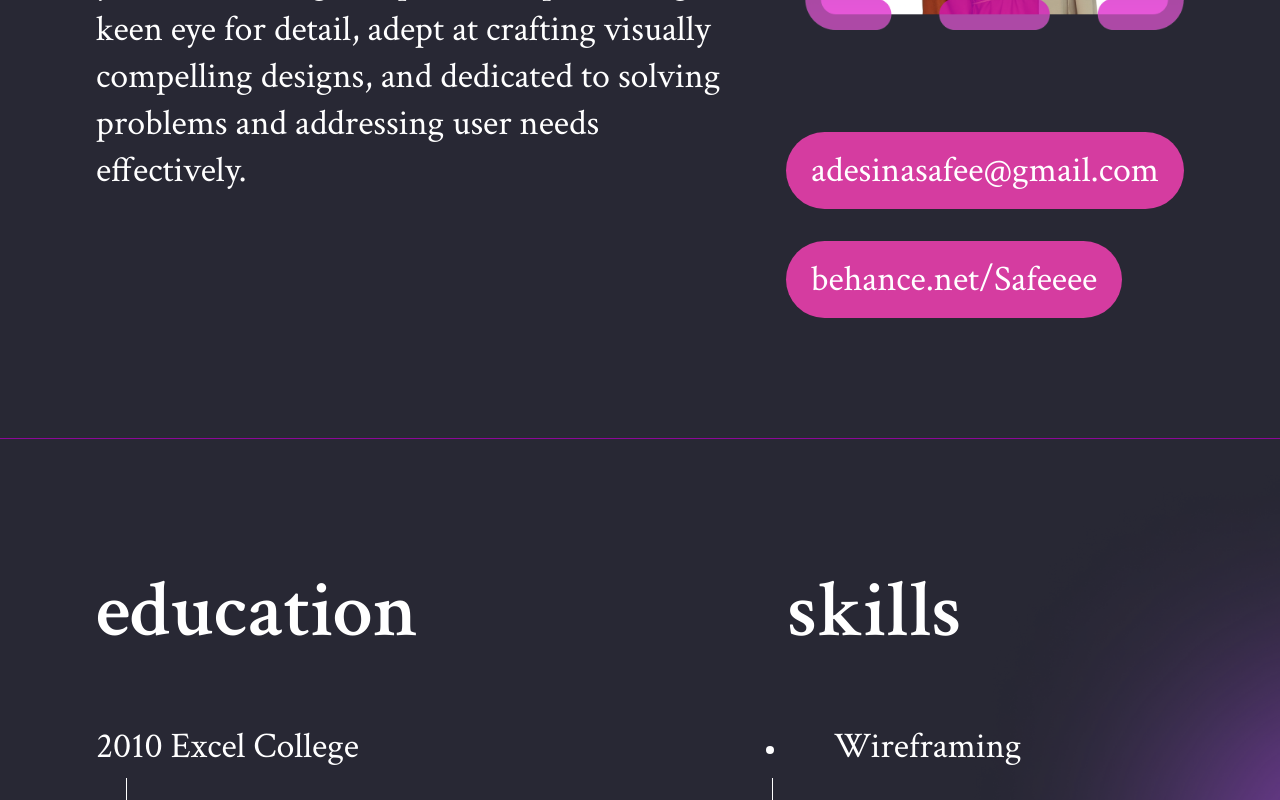
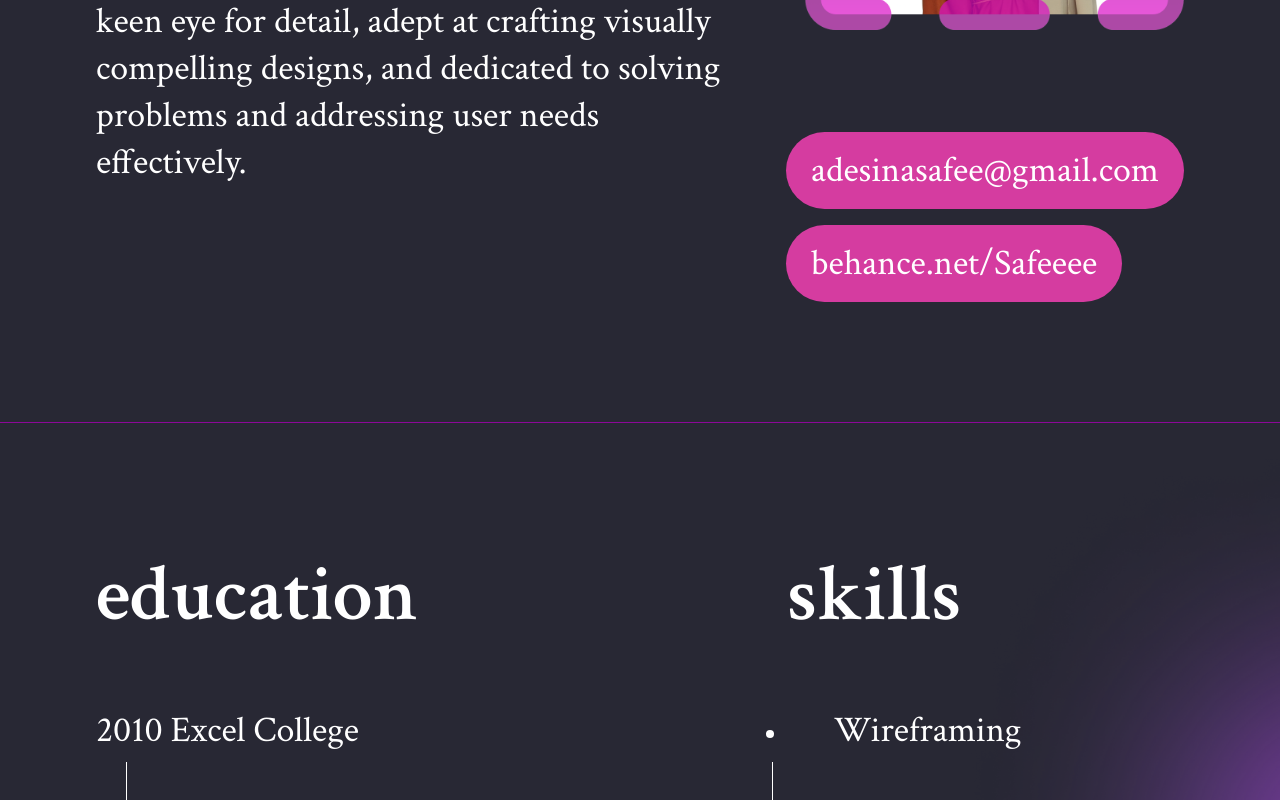
Before and after one commit to somilisa/Safee-Portfolio, a React (Create React App) app: page / in a window 1280 px wide. Shown: the part 1300-2100 px from the top of the page. Built offline with nearby package versions, Linux system fonts and the light colour scheme.

Commit message:
style: replaced rem to pixel

```diff
--- a/src/About.scss
+++ b/src/About.scss
@@ -25,7 +25,7 @@
 .profile-picture {
   max-width: 443px;
   //   height: 448px;
-  margin-bottom: 6rem;
+  margin-bottom: 96px;
 }
 .profile-picture img {
   width: 100%;
--- a/src/App.css
+++ b/src/App.css
@@ -47,7 +47,7 @@ hr {
   display: flex;
   flex-direction: column;
   align-items: flex-start;
-  gap: 2rem;
+  gap: 16px;
 }
 
 .contact-info button {
```
Also changed, not shown: src/Projects.scss (+5 -5 lines).
